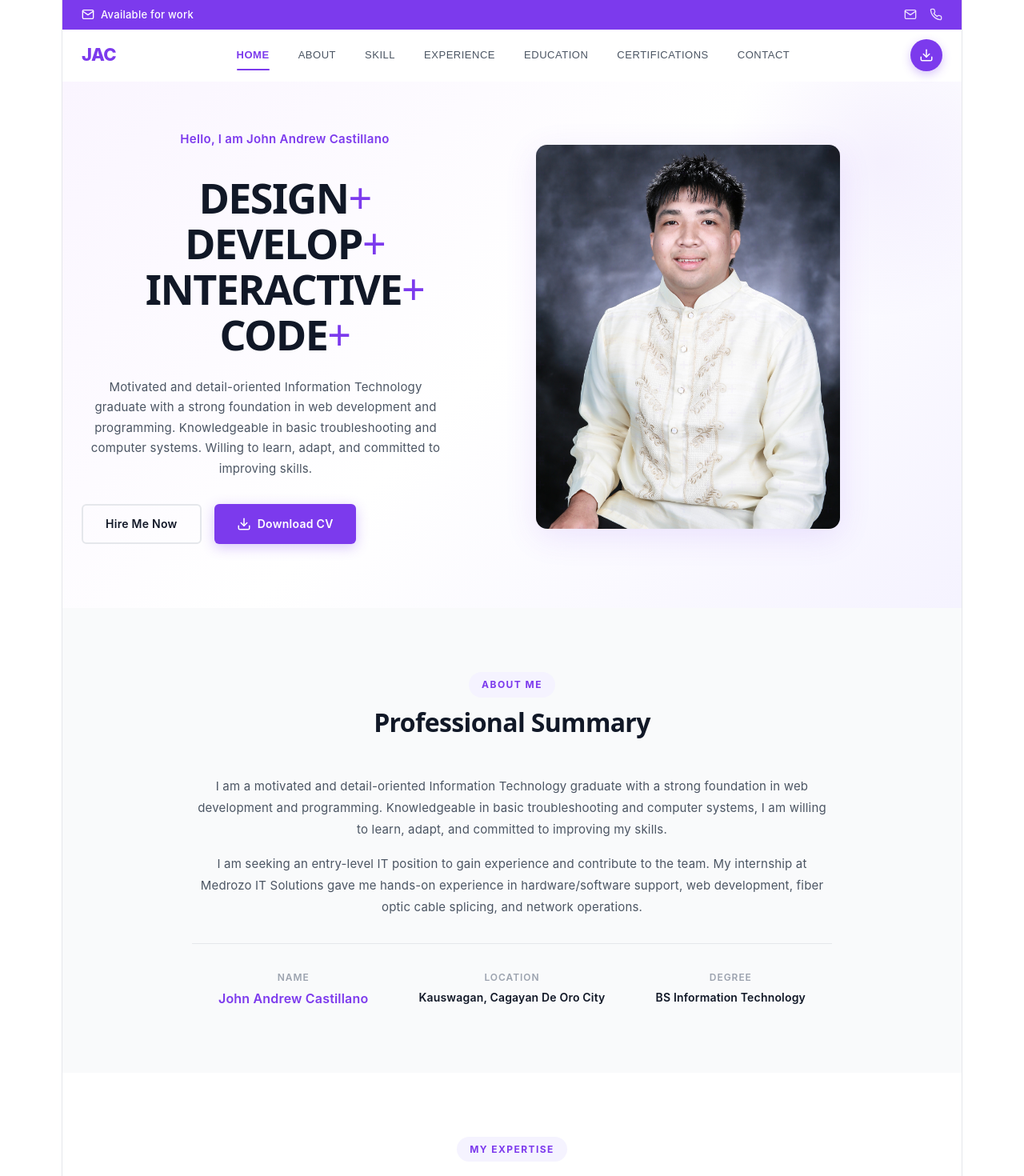
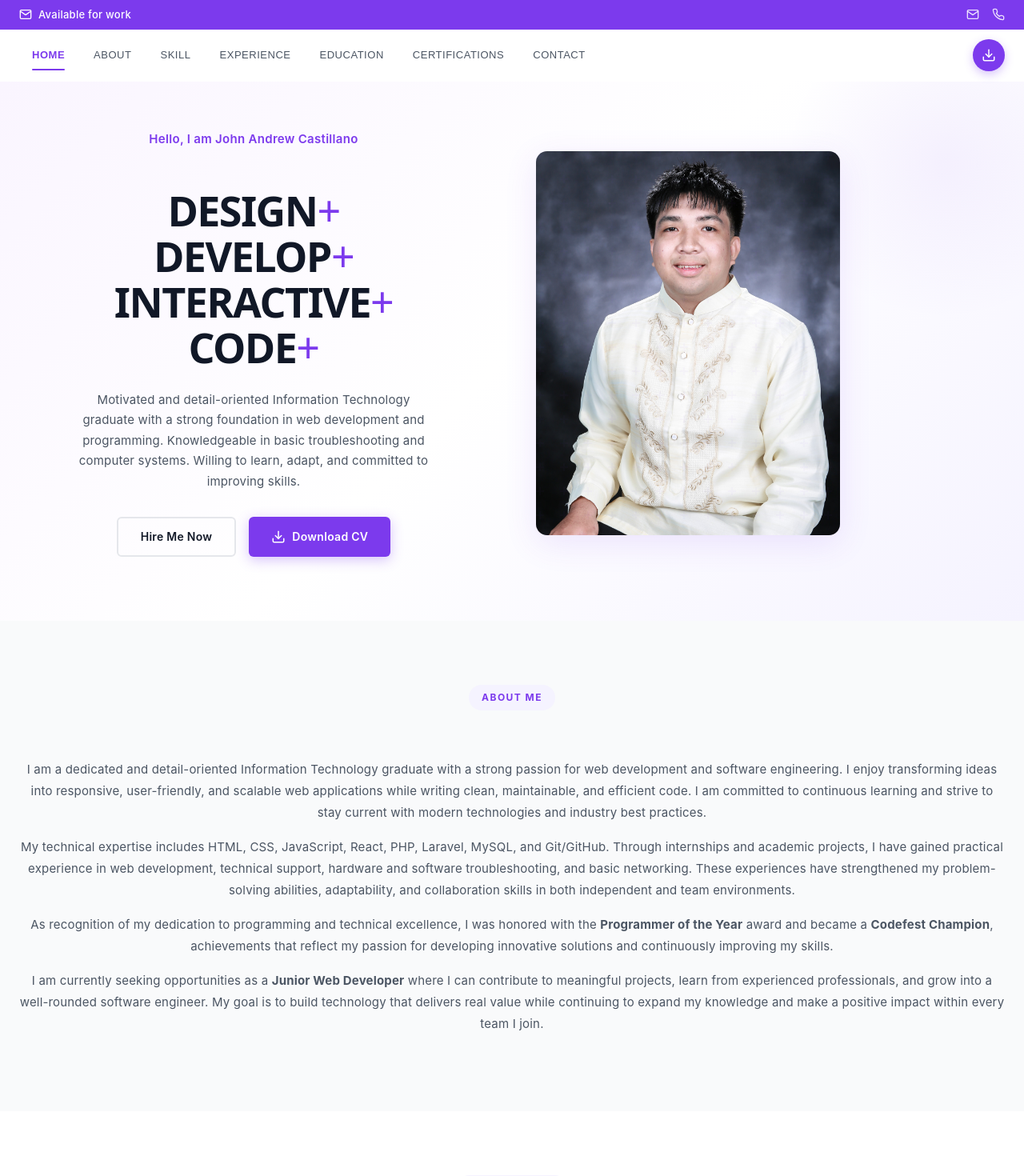
Before and after one commit to lagunayandrew31-lab/resume, a React (Vite) app: page / in a window 1280 px wide. Shown: the top 1470 px of the page at 80% size. Built offline with nearby package versions, Linux system fonts and the light colour scheme.

Commit message:
Update  portfolio

```diff
--- a/src/Portfolio.css
+++ b/src/Portfolio.css
@@ -45,7 +45,7 @@ body {
 }
 
 .top-bar-inner {
-  max-width: 1200px;
+  width: 100%;
   margin: 0 auto;
   padding: 0 24px;
   display: flex;
@@ -104,20 +104,13 @@ body {
 }
 
 .navbar-inner {
-  max-width: 1200px;
+  width: 100%;
   margin: 0 auto;
   padding: 0 24px;
   display: flex;
   align-items: center;
   justify-content: space-between;
   height: 64px;
-}
-
-.navbar-brand {
-  font-size: 22px;
-  font-weight: 800;
-  color: var(--primary);
-  letter-spacing: -0.03em;
 }
 
 .navbar-menu {
@@ -206,7 +199,7 @@ body {
 }
 
 .hero-inner {
-  max-width: 1200px;
+  width: 100%;
   margin: 0 auto;
   padding: 0 24px;
   display: grid;
@@ -215,12 +208,20 @@ body {
   align-items: center;
 }
 
+.hero-content {
+  display: flex;
+  flex-direction: column;
+  align-items: center;
+  text-align: center;
+}
+
 .hero-greeting {
   font-size: 15px;
   color: var(--primary);
   font-weight: 600;
   margin-bottom: 16px;
   letter-spacing: 0.02em;
+  max-width: 460px;
 }
 
 .hero-title {
@@ -230,6 +231,7 @@ body {
   letter-spacing: -0.03em;
   margin-bottom: 24px;
   color: var(--text-primary);
+  max-width: 460px;
 }
 
 .hero-line {
@@ -348,7 +350,7 @@ body {
 }
 
 .section-inner {
-  max-width: 1200px;
+  width: 100%;
   margin: 0 auto;
   padding: 0 24px;
 }
@@ -378,9 +380,7 @@ body {
   letter-spacing: -0.02em;
 }
 
-/* ===== ABOUT ===== */
 .about-content {
-  max-width: 800px;
   margin: 0 auto;
 }
 
@@ -392,47 +392,11 @@ body {
   text-align: center;
 }
 
-.about-info-grid {
-  display: grid;
-  grid-template-columns: repeat(3, 1fr);
-  gap: 20px;
-  margin-top: 32px;
-  padding-top: 32px;
-  border-top: 1px solid var(--border);
-}
-
-.about-info-item {
-  text-align: center;
-}
-
-.about-info-item--name .about-info-value {
-  color: var(--primary);
-  font-size: 16px;
-}
-
-.about-info-label {
-  display: block;
-  font-size: 12px;
-  font-weight: 600;
-  text-transform: uppercase;
-  letter-spacing: 0.08em;
-  color: var(--text-muted);
-  margin-bottom: 4px;
-}
-
-.about-info-value {
-  display: block;
-  font-size: 14px;
-  font-weight: 600;
-  color: var(--text-primary);
-}
-
 /* ===== SKILLS ===== */
 .skills-grid {
   display: grid;
   grid-template-columns: repeat(2, 1fr);
   gap: 20px;
-  max-width: 800px;
   margin: 0 auto;
 }
 
@@ -479,7 +443,6 @@ body {
 
 /* ===== TIMELINE ===== */
 .timeline {
-  max-width: 700px;
   margin: 0 auto;
   position: relative;
 }
@@ -771,10 +734,6 @@ body {
     grid-template-columns: 1fr;
   }
 
-  .about-info-grid {
-    grid-template-columns: repeat(2, 1fr);
-  }
-
   .certs-grid {
     grid-template-columns: 1fr;
   }
@@ -807,7 +766,4 @@ body {
     justify-content: center;
   }
 
-  .about-info-grid {
-    grid-template-columns: 1fr;
   }
-}
--- a/src/Portfolio.jsx
+++ b/src/Portfolio.jsx
@@ -1,6 +1,5 @@
 import React, { useState, useEffect } from 'react';
 import './Portfolio.css';
-
 
 /*
   Modern Portfolio for John Andrew Castillano
@@ -14,7 +13,6 @@ import './Portfolio.css';
   5. Run: npm run dev
 */
 
-// Inline SVG Icons
 const MailIcon = () => (
   <svg width="20" height="20" viewBox="0 0 24 24" fill="none" stroke="currentColor" strokeWidth="2" strokeLinecap="round" strokeLinejoin="round">
     <path d="M4 4h16c1.1 0 2 .9 2 2v12c0 1.1-.9 2-2 2H4c-1.1 0-2-.9-2-2V6c0-1.1.9-2 2-2z"/>
@@ -141,7 +139,6 @@ export default function Portfolio() {
 
   return (
     <div className="portfolio">
-      {/* Top Bar */}
       <div className="top-bar">
         <div className="top-bar-inner">
           <span className="top-bar-badge">
@@ -155,10 +152,8 @@ export default function Portfolio() {
         </div>
       </div>
 
-      {/* Navigation */}
       <nav className={`navbar ${scrolled ? 'scrolled' : ''}`}>
         <div className="navbar-inner">
-          <div className="navbar-brand">JAC</div>
           <ul className="navbar-menu">
             {navItems.map((item) => (
               <li key={item.id}>
@@ -177,70 +172,48 @@ export default function Portfolio() {
         </div>
       </nav>
 
-      {/* Hero Section */}
       <section id="home" className="hero">
         <div className="hero-inner">
           <div className="hero-content">
             <div className="hero-greeting">Hello, I am John Andrew Castillano</div>
-            <h1 className="hero-title">
-              <span className="hero-line">DESIGN<span className="hero-plus">+</span></span>
-              <span className="hero-line">DEVELOP<span className="hero-plus">+</span></span>
-              <span className="hero-line">INTERACTIVE<span className="hero-plus">+</span></span>
-              <span className="hero-line">CODE<span className="hero-plus">+</span></span>
-            </h1>
-            <p className="hero-desc">
-              Motivated and detail-oriented Information Technology graduate with a strong foundation in web development and programming. Knowledgeable in basic troubleshooting and computer systems. Willing to learn, adapt, and committed to improving skills.
-            </p>
+            <h1 className="hero-title"><span className="hero-line">DESIGN<span className="hero-plus">+</span></span><span className="hero-line">DEVELOP<span className="hero-plus">+</span></span><span className="hero-line">INTERACTIVE<span className="hero-plus">+</span></span><span className="hero-line">CODE<span className="hero-plus">+</span></span></h1>
+            <p className="hero-desc">Motivated and detail-oriented Information Technology graduate with a strong foundation in web development and programming. Knowledgeable in basic troubleshooting and computer systems. Willing to learn, adapt, and committed to improving skills.</p>
             <div className="hero-buttons">
-              <a href="#contact" className="btn btn-outline" onClick={(e) => { e.preventDefault(); scrollTo('contact'); }}>
-                Hire Me Now
-              </a>
-              <a href="/resume.pdf" download className="btn btn-primary">
-                <DownloadIcon /> Download CV
-              </a>
+              <a href="#contact" className="btn btn-outline" onClick={(e) => { e.preventDefault(); scrollTo('contact'); }}>Hire Me Now</a>
+              <a href="/resume.pdf" download className="btn btn-primary"><DownloadIcon /> Download CV</a>
             </div>
           </div>
-            <div className="hero-image">
-                <img src="/Castillano.jpg" alt="Castillano" className="hero-photo" />
-            </div>
+          <div className="hero-image">
+            <img src="/Castillano.jpg" alt="Castillano" className="hero-photo" />
+          </div>
         </div>
       </section>
 
-      {/* About Section */}
       <section id="about" className="section about-section">
         <div className="section-inner">
           <div className="section-header">
             <span className="section-label">About me</span>
-            <h2 className="section-title">Professional Summary</h2>
+
           </div>
           <div className="about-content">
             <div className="about-text">
               <p>
-                I am a motivated and detail-oriented Information Technology graduate with a strong foundation in web development and programming. Knowledgeable in basic troubleshooting and computer systems, I am willing to learn, adapt, and committed to improving my skills.
+                I am a dedicated and detail-oriented Information Technology graduate with a strong passion for web development and software engineering. I enjoy transforming ideas into responsive, user-friendly, and scalable web applications while writing clean, maintainable, and efficient code. I am committed to continuous learning and strive to stay current with modern technologies and industry best practices.
               </p>
               <p>
-                I am seeking an entry-level IT position to gain experience and contribute to the team. My internship at Medrozo IT Solutions gave me hands-on experience in hardware/software support, web development, fiber optic cable splicing, and network operations.
+                My technical expertise includes HTML, CSS, JavaScript, React, PHP, Laravel, MySQL, and Git/GitHub. Through internships and academic projects, I have gained practical experience in web development, technical support, hardware and software troubleshooting, and basic networking. These experiences have strengthened my problem-solving abilities, adaptability, and collaboration skills in both independent and team environments.
               </p>
-              <div className="about-info-grid">
-                <div className="about-info-item about-info-item--name">
-                  <span className="about-info-label">Name</span>
-                  <span className="about-info-value">John Andrew Castillano</span>
-                </div>
-                <div className="about-info-item">
-                  <span className="about-info-label">Location</span>
-                  <span className="about-info-value">Kauswagan, Cagayan De Oro City</span>
-                </div>
-                <div className="about-info-item">
-                  <span className="about-info-label">Degree</span>
-                  <span className="about-info-value">BS Information Technology</span>
-                </div>
-              </div>
+              <p>
+                As recognition of my dedication to programming and technical excellence, I was honored with the <strong>Programmer of the Year</strong> award and became a <strong>Codefest Champion</strong>, achievements that reflect my passion for developing innovative solutions and continuously improving my skills.
+              </p>
+              <p>
+                I am currently seeking opportunities as a <strong>Junior Web Developer</strong> where I can contribute to meaningful projects, learn from experienced professionals, and grow into a well-rounded software engineer. My goal is to build technology that delivers real value while continuing to expand my knowledge and make a positive impact within every team I join.
+              </p>
             </div>
           </div>
         </div>
       </section>
 
-      {/* Skills Section */}
       <section id="skills" className="section skills-section">
         <div className="section-inner">
           <div className="section-header">
@@ -258,7 +231,6 @@ export default function Portfolio() {
         </div>
       </section>
 
-      {/* Experience Section */}
       <section id="experience" className="section experience-section">
         <div className="section-inner">
           <div className="section-header">
@@ -285,7 +257,6 @@ export default function Portfolio() {
         </div>
       </section>
 
-      {/* Education Section */}
       <section id="education" className="section education-section">
         <div className="section-inner">
           <div className="section-header">
@@ -307,7 +278,6 @@ export default function Portfolio() {
         </div>
       </section>
 
-      {/* Certifications Section */}
       <section id="certifications" className="section certs-section">
         <div className="section-inner">
           <div className="section-header">
@@ -329,7 +299,6 @@ export default function Portfolio() {
         </div>
       </section>
 
-      {/* Contact Section */}
       <section id="contact" className="section contact-section">
         <div className="section-inner">
           <div className="section-header">
@@ -355,12 +324,11 @@ export default function Portfolio() {
           </div>
           <div className="contact-cta">
             <p>I am open to entry-level IT positions, internships, and freelance web development opportunities.</p>
-            <a href="mailto:lagunayandrew31@gmail.com" className="btn btn-primary">Send Message</a>
+            <a href="https://www.gmail.com" className="btn btn-primary">Send Message</a>
           </div>
         </div>
       </section>
 
-      {/* Footer */}
       <footer className="footer">
         <p>John Andrew Castillano &copy; {new Date().getFullYear()}. All rights reserved.</p>
       </footer>
--- a/src/index.css
+++ b/src/index.css
@@ -1,15 +1,15 @@
 :root {
-  --text: #6b6375;
-  --text-h: #08060d;
-  --bg: #fff;
-  --border: #e5e4e7;
-  --code-bg: #f4f3ec;
-  --accent: #aa3bff;
-  --accent-bg: rgba(170, 59, 255, 0.1);
-  --accent-border: rgba(170, 59, 255, 0.5);
-  --social-bg: rgba(244, 243, 236, 0.5);
+  --text: #9ca3af;
+  --text-h: #f3f4f6;
+  --bg: #111827;
+  --border: #374151;
+  --code-bg: #1f2028;
+  --accent: #c084fc;
+  --accent-bg: rgba(192, 132, 252, 0.15);
+  --accent-border: rgba(192, 132, 252, 0.5);
+  --social-bg: rgba(47, 48, 58, 0.5);
   --shadow:
-    rgba(0, 0, 0, 0.1) 0 10px 15px -3px, rgba(0, 0, 0, 0.05) 0 4px 6px -2px;
+    rgba(0, 0, 0, 0.4) 0 10px 15px -3px, rgba(0, 0, 0, 0.25) 0 4px 6px -2px;
 
   --sans: system-ui, 'Segoe UI', Roboto, sans-serif;
   --heading: system-ui, 'Segoe UI', Roboto, sans-serif;
@@ -17,7 +17,7 @@
 
   font: 18px/145% var(--sans);
   letter-spacing: 0.18px;
-  color-scheme: light dark;
+  color-scheme: dark;
   color: var(--text);
   background: var(--bg);
   font-synthesis: none;
@@ -30,36 +30,16 @@
   }
 }
 
-@media (prefers-color-scheme: dark) {
-  :root {
-    --text: #9ca3af;
-    --text-h: #f3f4f6;
-    --bg: #16171d;
-    --border: #2e303a;
-    --code-bg: #1f2028;
-    --accent: #c084fc;
-    --accent-bg: rgba(192, 132, 252, 0.15);
-    --accent-border: rgba(192, 132, 252, 0.5);
-    --social-bg: rgba(47, 48, 58, 0.5);
-    --shadow:
-      rgba(0, 0, 0, 0.4) 0 10px 15px -3px, rgba(0, 0, 0, 0.25) 0 4px 6px -2px;
-  }
-
-  #social .button-icon {
-    filter: invert(1) brightness(2);
-  }
-}
-
 body {
   margin: 0;
 }
 
 #root {
-  width: 1126px;
+  width: 100%;
   max-width: 100%;
   margin: 0 auto;
   text-align: center;
-  border-inline: 1px solid var(--border);
+  border-inline: none;
   min-height: 100svh;
   display: flex;
   flex-direction: column;
```
